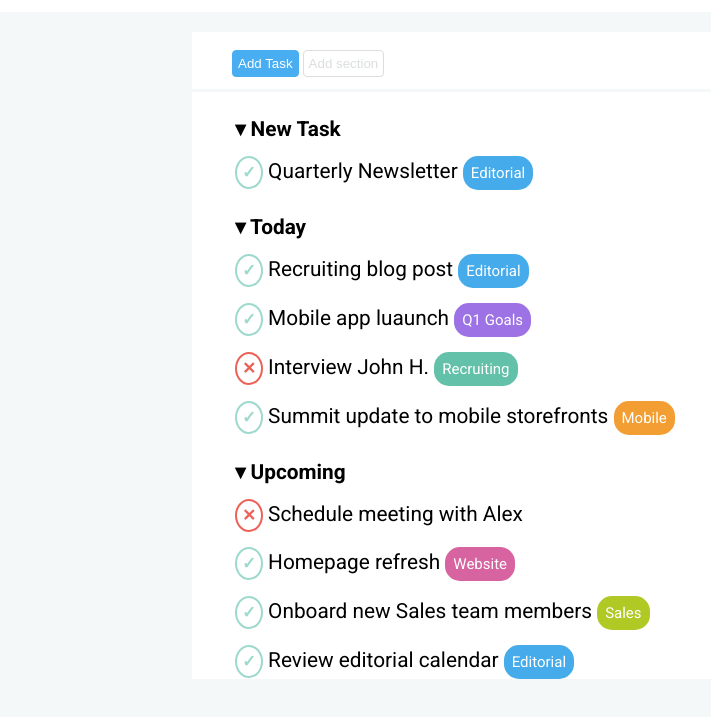
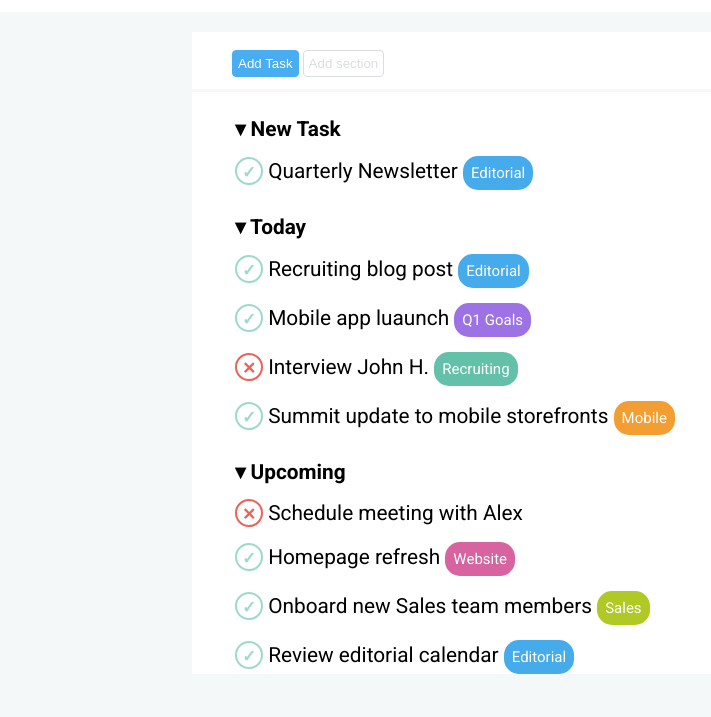
Before and after one commit to leonardomastrangelo/html-css-toboolist, a plain HTML site: page index.html in a window 1280 px wide. Shown: the part 73-790 px from the top of the page, without its empty margins (0-711 px from the left). Drawn offline with Linux system fonts and the light colour scheme.

Commit message:
adjustemets circles

```diff
--- a/css/style.css
+++ b/css/style.css
@@ -89,8 +89,10 @@ li
     border: 2px solid #9DD9CD;
     border-radius: 50%;
     font-size: 0.8em;
-    padding: 5px;
-    margin: auto;
+    width: 28px;
+    height: 28px;
+    text-align: center;
+    line-height: 28px;
 }
 
 .cross-mark
@@ -100,8 +102,10 @@ li
     border: 2px solid #EC6158;
     border-radius: 50%;
     font-size: 0.8em;
-    padding: 5px;
-    margin: auto;
+    width: 28px;
+    height: 28px;
+    text-align: center;
+    line-height: 28px;
 }
 
 /* task font */
@@ -121,6 +125,7 @@ li
     font-weight: 100;
     border-radius: 15px;
     padding: 8px;
+    vertical-align: baseline;
 }
 
 /* color-boxes */
```
Also changed, not shown: 1 other file.
